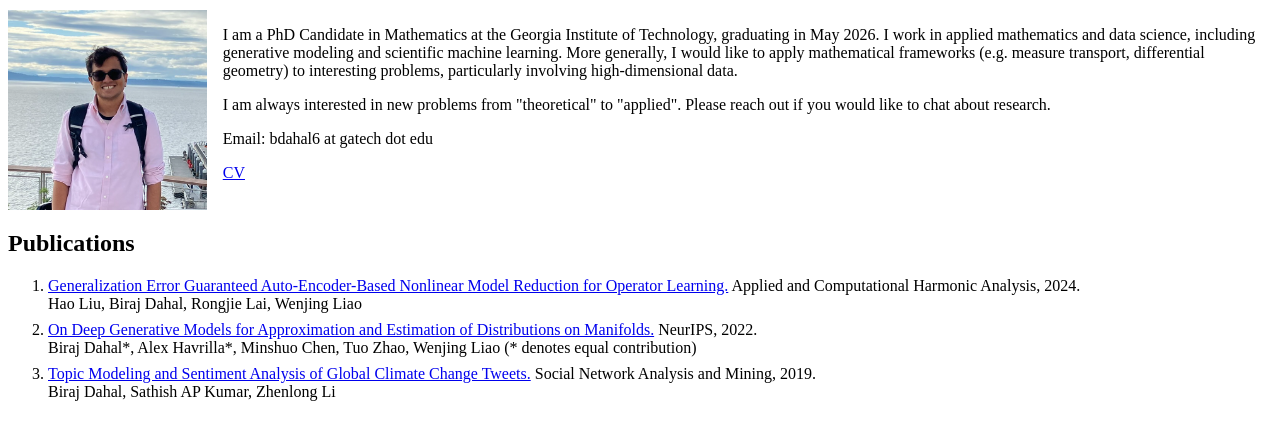
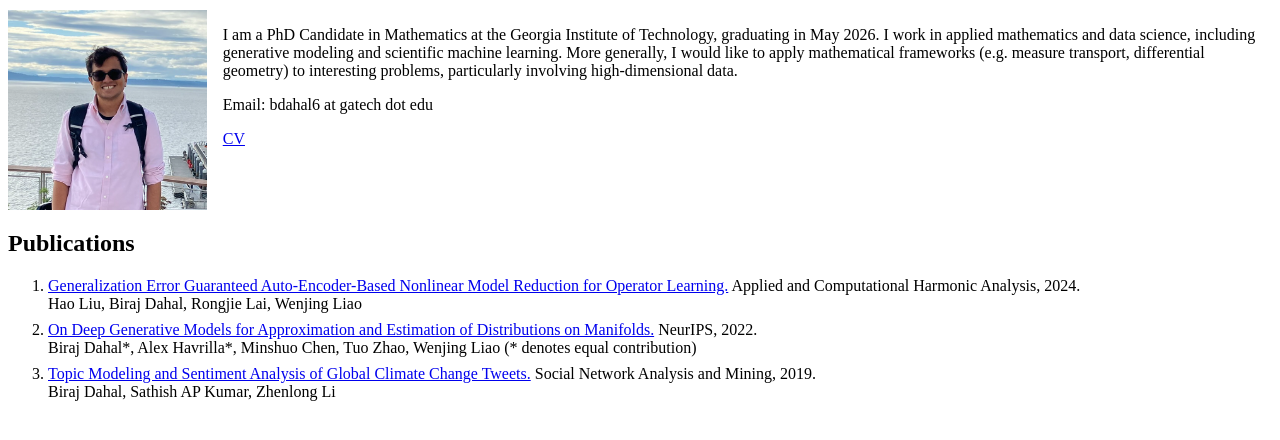
Before and after one commit to birajdahal/birajdahal.github.io, a plain HTML site: page index.html in a window 1280 px wide. Shown: the part 38-478 px from the top of the page. Drawn offline with Linux system fonts and the light colour scheme.

Commit message:
Update index.html

```diff
--- a/index.html
+++ b/index.html
@@ -17,7 +17,6 @@
   <img src="biraj.PNG"/>
   <div>
     <p>I am a PhD Candidate in Mathematics at the Georgia Institute of Technology, graduating in May 2026. I work in applied mathematics and data science, including generative modeling and scientific machine learning. More generally, I would like to apply mathematical frameworks (e.g. measure transport, differential geometry) to interesting problems, particularly involving high-dimensional data.</p>
-    <p>I am always interested in new problems from "theoretical" to "applied". Please reach out if you would like to chat about research.</p>
 
     <p>Email: bdahal6 at gatech dot edu </p>
     <a href="https://drive.google.com/file/d/1C4k-8-1WFdsJUSPgWsKIpIsqIgtC5ghu/view?usp=drive_link">CV</a>
```
